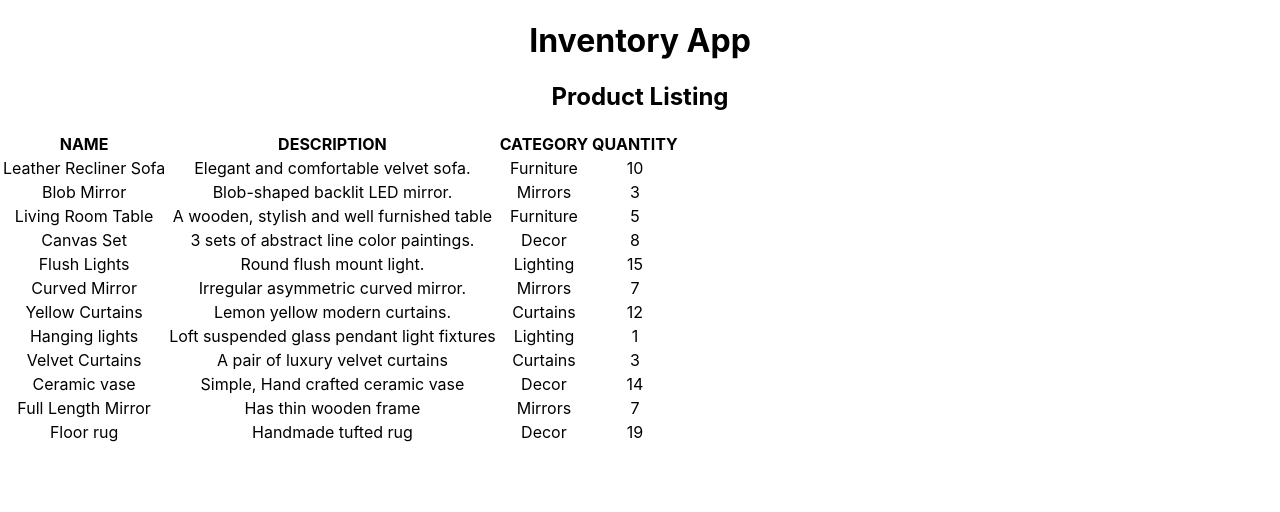
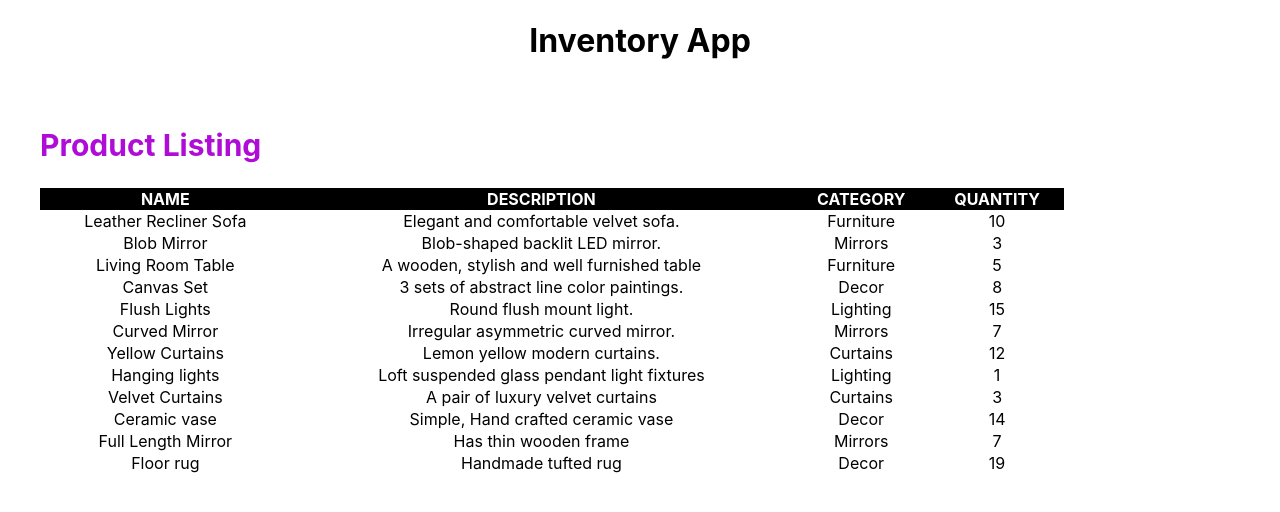
Before and after one commit to dexterbrian/inventory-app, a React (Create React App) app: page / in a window 1280 px wide. Shown: the top 512 px of the page. Built offline with nearby package versions, Linux system fonts and the light colour scheme; data requests are answered from the project's data file.

Commit message:
Styled Prodlist component

```diff
--- a/src/components/prodlist/ProductListing.css
+++ b/src/components/prodlist/ProductListing.css
@@ -0,0 +1,26 @@
+.product-container {
+    padding: 20px;
+    margin: 20px;
+}
+
+.product-title {
+    text-align: left;
+    color: #b00cd8;
+    font-size: 30px;
+}
+
+.product-table {
+    width: 80%;
+    position: absolute;
+    border-collapse: collapse;
+}
+
+.product-table th {
+    background-color: #000;
+    color: #fff;
+    text-align: center;
+}
+
+.product-listing-table td {
+    text-align: left;
+}
--- a/src/components/prodlist/ProductListing.js
+++ b/src/components/prodlist/ProductListing.jsx
@@ -1,4 +1,5 @@
 import React, { useEffect, useState } from "react";
+import "./ProductListing.css";
 
 function ProductListing() {
   const [products, setProducts] = useState([]);
```
